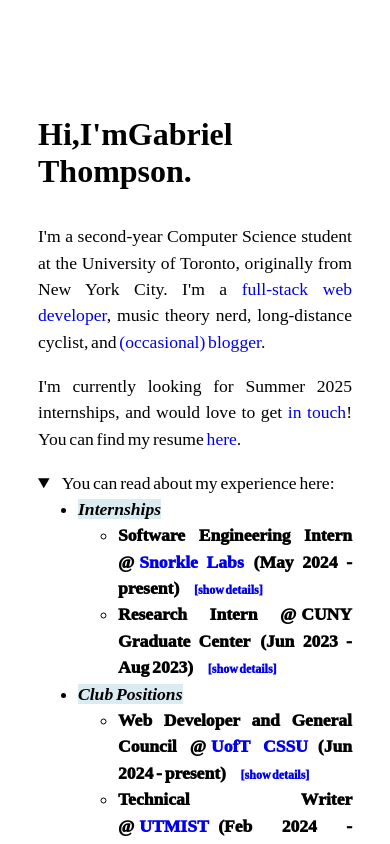
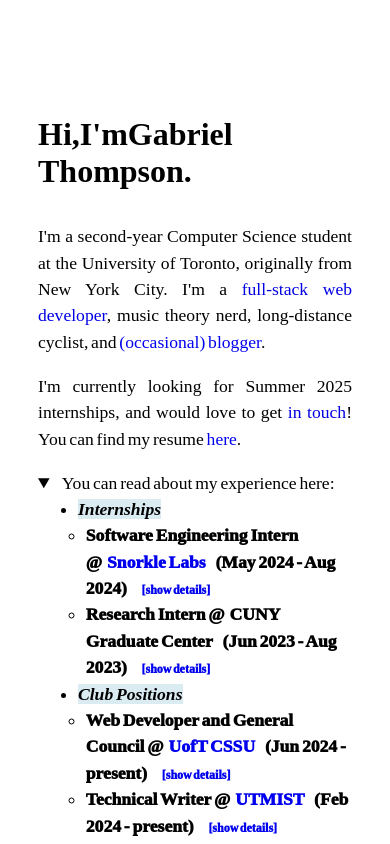
Before and after one commit to sonofthomp/personal-website, a Next.js app: page / in a window 390 px wide. Both pictures are taken after a click on the heading "You can read about my experience here:". Shown: the top 844 px of the page. Built offline with nearby package versions, Linux system fonts and the light colour scheme; a web font is replaced by a local one.

Commit message:
Made list indentation mobile responsive (hadn't added files in prev commit oops)

```diff
--- a/components/Experience.js
+++ b/components/Experience.js
@@ -5,7 +5,7 @@ export default function Experience(params) {
 
   return (
     <li>
-      <span style={{ alignItems: "center", fontWeight: 1000 }}>
+      <span style={{ alignItems: "center", fontWeight: 1000, paddingLeft: 0 }}>
         {params.details.jobTitle} @
         <span style={{ visibility: "hidden" }}>i</span>
         {params.details.employerURL != "" ? (
--- a/data/Experiences.js
+++ b/data/Experiences.js
@@ -5,12 +5,12 @@ const EXPERIENCES = [
     employer: "Snorkle Labs",
     employerURL: "https://www.linkedin.com/company/snorkle/",
     startDate: "May 2024",
-    endDate: "present",
+    endDate: "Aug 2024",
     bullets: [
       "Working at NIH-funded start-up on feature to generate explanatory science presentations on the human anatomy from a given prompt.",
       "Built _Python_ pipeline to match natural language body part names to _4,000+_ mesh IDs in _10+_ GLB medical models.",
       "Wrote script to pre-process medical models, assigning codes from the FMA ontology to each mesh ID. Created matching algorithm, which works by finding FMA code of body part name, then _recursively_ searching children and ancestors of that code using OLS4 API to finds a mesh ID with a matching FMA code.",
-      "Built _React_ & _Bootstrap_-based feature for users to generate anatomical presentations with _GPT-4_ and view them. Includes ability to edit & save presentations to user account via _AWS Lambda_ function accessing _DynamoDB_ table.",
+      "Built _React_ & _Bootstrap_-based feature for users to generate anatomical presentations with _GPT-4_ and view them.",
     ],
   },
   {
--- a/pages/index.js
+++ b/pages/index.js
@@ -58,8 +58,8 @@ export default function Home() {
           </div>
           <div>
             <p className={styles.description}>
-              I'm a second-year Computer Science student at the University
-              of Toronto, originally from New York City. I'm a{" "}
+              I'm a second-year Computer Science student at the University of
+              Toronto, originally from New York City. I'm a{" "}
               <a
                 style={{ color: "rgb(1, 0, 228)" }}
                 onClick={() => {
@@ -364,6 +364,22 @@ export default function Home() {
           text-justify: inter-word;
         }
 
+        li {
+          padding-left: 0px;
+        }
+
+        @media only screen and (max-width: 600px) {
+          li {
+            text-align: left;
+          }
+        }
+
+        @media only screen and (min-width: 600px) {
+          li {
+            text-align: justify;
+          }
+        }
+
         li,
         ul {
           margin-top: 0;
@@ -372,6 +388,10 @@ export default function Home() {
         li > p {
           margin-top: 0.15em;
           margin-bottom: 0;
+        }
+
+        ul ul {
+          padding-left: 2vw;
         }
 
         a {
```
